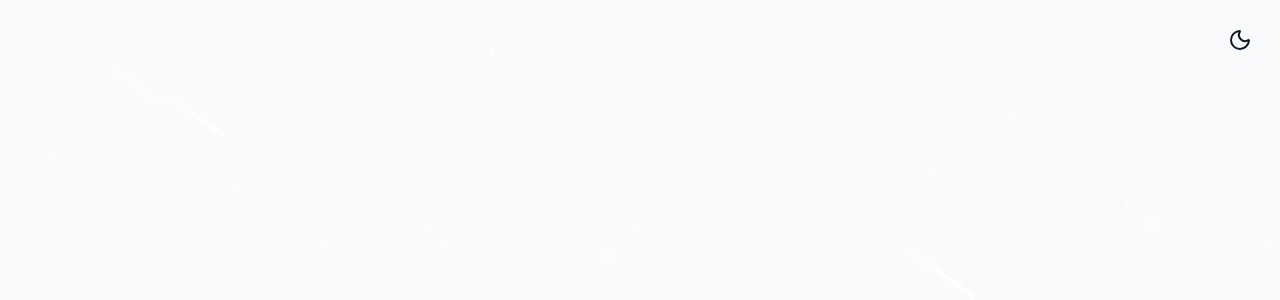
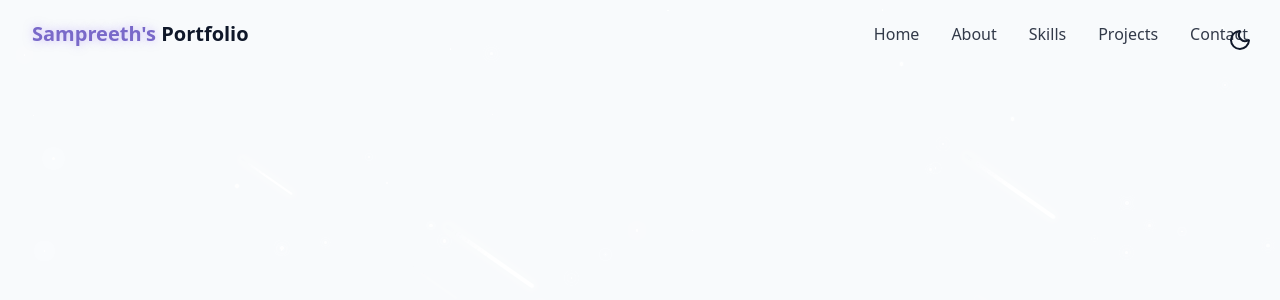
Before and after one commit to sam-sampreeth/portfolio-webapp, a React (Vite) app: page / in a window 1280 px wide. Shown: the top 300 px of the page. Built offline with nearby package versions, Linux system fonts and the light colour scheme.

Commit message:
Worked on desktop and mobile versions of navbar

```diff
--- /dev/null
+++ b/src/components/Navbar.jsx
@@ -0,0 +1,65 @@
+import { cn } from "@/lib/utils";
+import { Menu, X } from "lucide-react";
+import { useEffect, useState } from "react";
+
+const navbarItems = [
+    {name: "Home", href: '#hero'},
+    {name: "About", href: '#about'},
+    {name: "Skills", href: '#skills'},
+    {name: "Projects", href: '#projects'},
+    {name: "Contact", href: '#contact'},
+]
+export const NavBar = () => {
+    const [isScrolled, setIsScrolled] = useState(false);
+    const [isMenuOpen, setIsMenuOpen] = useState(false);
+
+    useEffect(() => {
+        const handleScroll = () => {
+            setIsScrolled(window.screenY > 10);
+        };
+        window.addEventListener("scroll", handleScroll)
+        return () => window.removeEventListener("scroll", handleScroll);
+    }, []);
+
+
+    return(
+         <nav className={cn("fixed w-full z-40 transition-all duration-300",
+            isScrolled ? "py-3 bg-background/80 backdrop-blur-md shadow-xs" : "py-5")}>
+            <div className="container flex items-center justify-between">
+                <a className="text-xl font-bold text-primary flex items-center" href="/">
+                    <span className="relative z-10">
+                        <span className="text-glow">Sampreeth's</span> <span className="text-foreground">Portfolio</span>
+                    </span>
+                </a>
+
+                {/* Desktop NavBar */}
+                <div className="hidden md:flex space-x-8">
+                    {navbarItems.map((item, key) => (
+                        <a href={item.href} key={key} className="text-foreground/85 hover:text-primary transition-colors duration-300">
+                            {item.name}
+                        </a>
+                    ))}
+                </div>
+
+                {/* Mobile NavBar */}
+                <button onClick={()=> setIsMenuOpen((prev)=>!prev)} className="md:hidden p-2 text-foreground z-50" aria-label={isMenuOpen ? "Close Menu" : "Open Menu"}>
+                    {isMenuOpen ? <X size={24}/> : <Menu size={24}/>}
+                </button>
+                <div
+                className={cn(
+                    "fixed inset-9 bg-background/90 backdrop-blur-md z-40 flex flex-col items-center justify-center",
+                    "transition-all duration-300 md:hidden",
+                    isMenuOpen ? "opacity-100 pointer-events-auto" : "opacity-0 pointer-events-none:")}>
+                    <div className="flex flex-col space-y-8 text-xl">
+                        {navbarItems.map((item, key) => (
+                            <a href={item.href} key={key} className="text-foreground/85 hover:text-primary transition-colors duration-300" onClick={()=> setIsMenuOpen(false)}>
+                                {item.name}
+                            </a>
+                        ))}
+                    </div>
+                </div>
+
+            </div>
+        </nav>
+    );
+};
--- a/src/pages/Home.jsx
+++ b/src/pages/Home.jsx
@@ -1,5 +1,6 @@
 import { ThemeToggle } from "../components/ThemeToggle";
 import { StarBackground } from "../components/StarBackground";
+import { NavBar } from "../components/Navbar";
 
 export const Home = () => {
 
@@ -10,7 +11,9 @@ export const Home = () => {
 
             {/* Background */}
             <StarBackground />
+
             {/* NavBar */}
+            <NavBar />
 
             {/* Main */}
 
```
